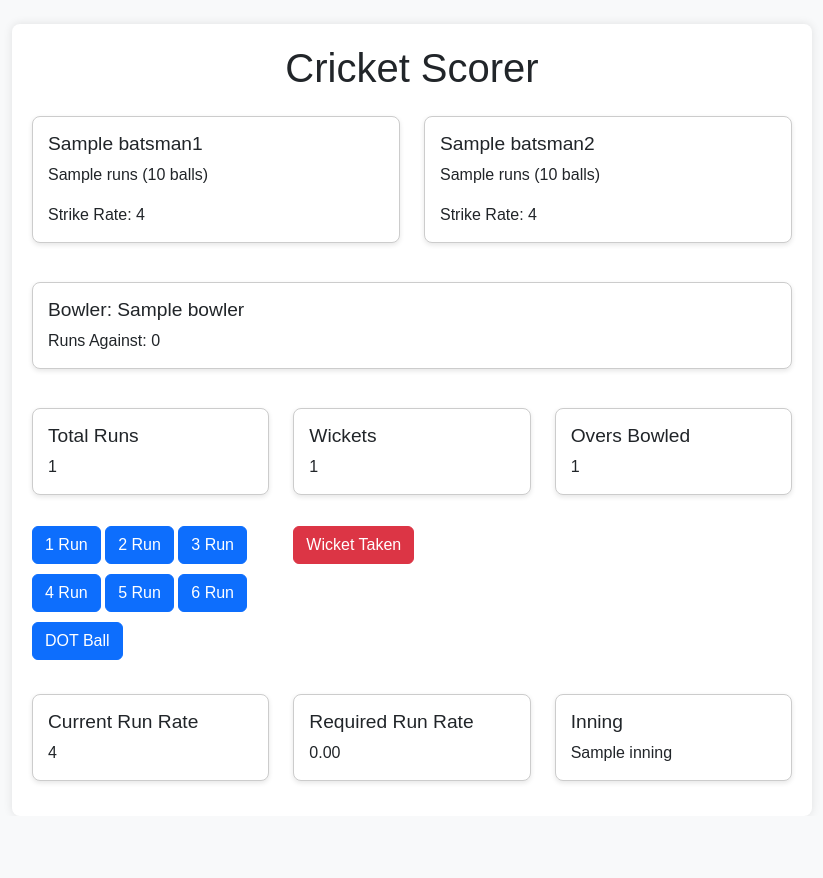
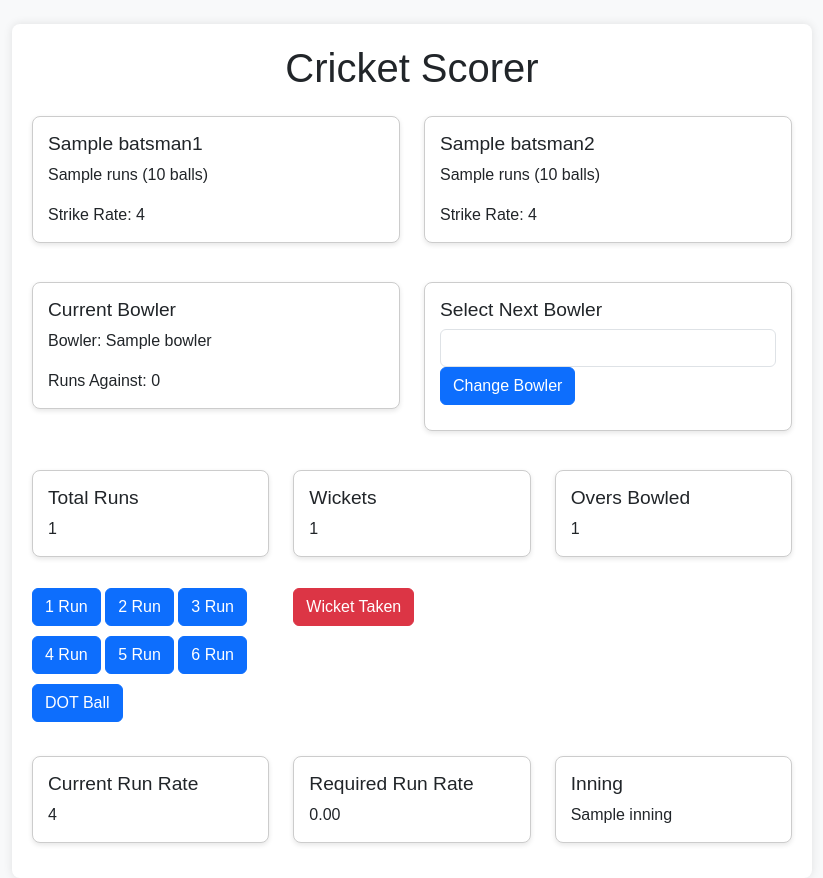
Before and after one commit to RuAstro/Restart_cricket, a Flask app: template templates/scorer_page.html in a window 1280 px wide. Shown: the whole page, without its empty margins (228-1051 px from the left). Before the commit the page ends 782 px from the top, so only its background shows below. Run offline with Flask 3, Linux system fonts and the light colour scheme; the template is opened without the code that fills it: most values are stand-ins (such as "Sample title", 1, 10 or a date in 2020); lists and menus that the app fills with data are empty; some libraries are stand-ins or nearby versions.

Commit message:
added new form for selecting next bowler

```diff
--- a/templates/scorer_page.html
+++ b/templates/scorer_page.html
@@ -60,13 +60,29 @@
             </div>
         </div>
     </div>
+
 <!-- Bowler Section -->
 <div class="row mt-4">
-        <div class="col">
+    <div class="col-md-6">
         <div class="card">
             <div class="card-body">
-                    <h5 class="card-title">Bowler: {{ bowler }}</h5>
+                <h5 class="card-title">Current Bowler</h5>
+                <p class="card-text">Bowler: {{ bowler }}</p>
                 <p class="card-text">Runs Against: {{ runs_against_bowler.get(bowler, 0) }}</p>
+            </div>
+        </div>
+    </div>
+    <div class="col-md-6">
+        <div class="card">
+            <div class="card-body">
+                <h5 class="card-title">Select Next Bowler</h5>
+                <form method="post" action="/change_bowler">
+                    <div class="form-group">
+                        <select name="next_bowler" class="form-control">
+                        </select>
+                    </div>
+                    <button type="submit" class="btn btn-primary btn-block">Change Bowler</button>
+                </form>
             </div>
         </div>
     </div>
```
Lines whose indentation alone changed are shown as unchanged.
